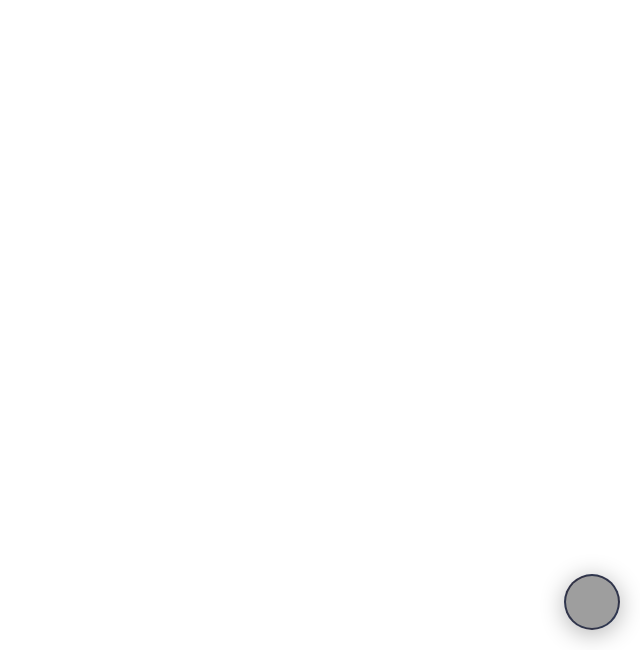
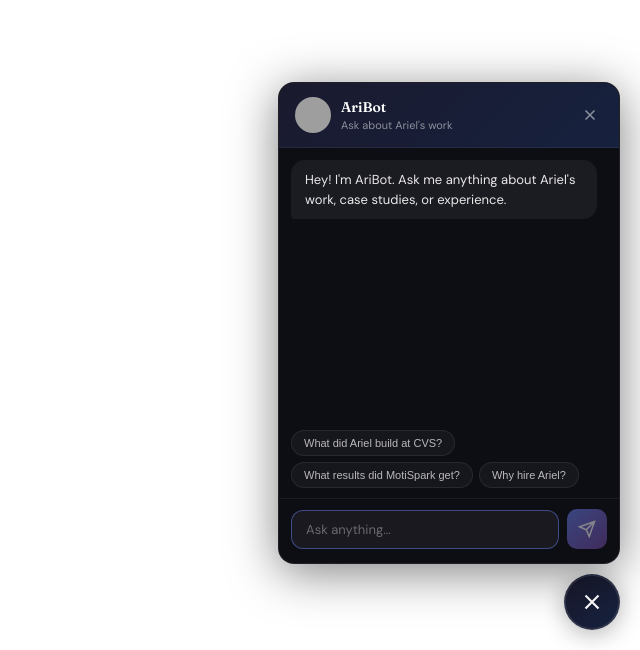
Before and after one commit to arielmc/aribot, a React (Vite) app: page / in a window 1280 px wide. Shown: the part 150-800 px from the top of the page, without its empty margins (640-1280 px from the left). Built offline with nearby package versions, Linux system fonts and the light colour scheme; grey boxes are pictures that could not be loaded.

Commit message:
Update ChatBot.jsx

```diff
--- a/src/ChatBot.jsx
+++ b/src/ChatBot.jsx
@@ -123,7 +123,7 @@ RESPONSE RULES
 8. Focus on WHAT SHE BUILT and HOW, and the results`
 
 const ChatBot = () => {
-  const [isOpen, setIsOpen] = useState(false)
+  const [isOpen, setIsOpen] = useState(true)
   const [messages, setMessages] = useState([
     {
       role: 'assistant',
```
